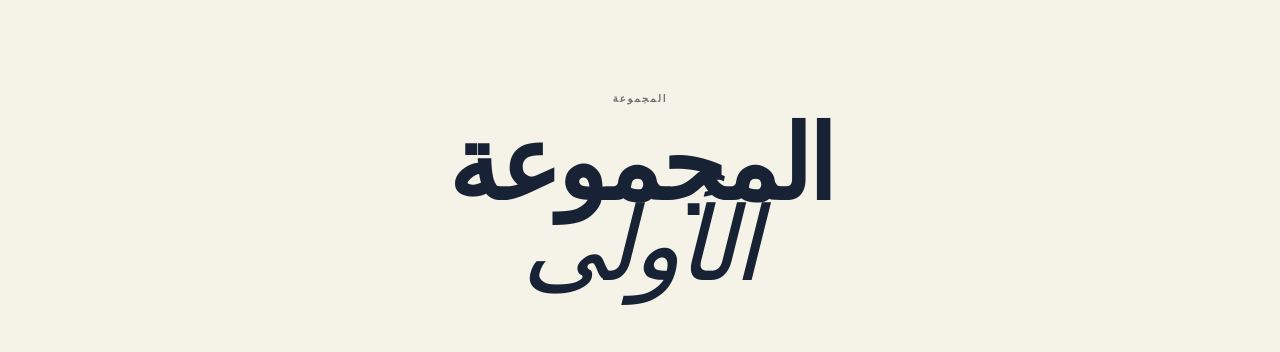
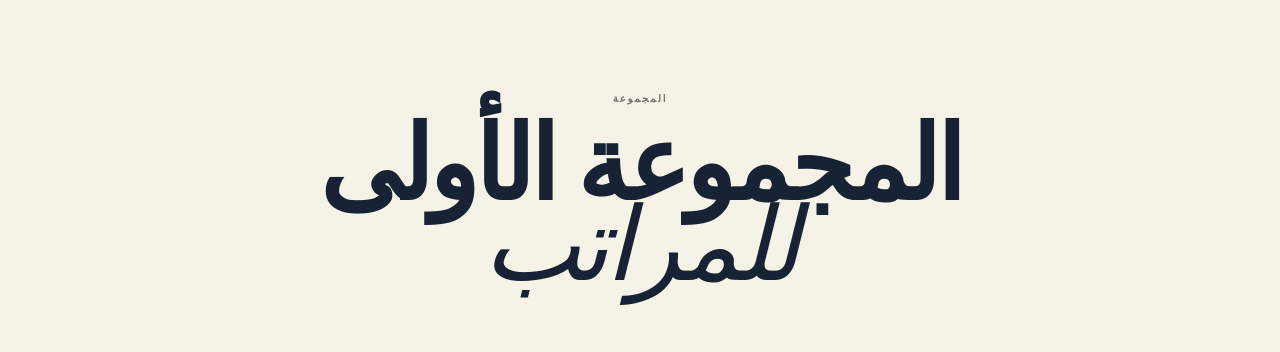
Before and after one commit to leen-saz/hoven-wholesale-site, a Next.js app: page / in a window 1280 px wide. Shown: the part 900-1252 px from the top of the page. Built offline with nearby package versions, Linux system fonts and the light colour scheme; a web font is replaced by a local one.

Commit message:
Set Softness as first mattress and update Arabic labels

```diff
--- a/app/page.tsx
+++ b/app/page.tsx
@@ -122,7 +122,7 @@ export default function Home() {
       <video autoPlay muted loop playsInline preload="auto"><source src="/video/hero.mp4" type="video/mp4" /></video><div className="veil" />
       <div className="center-copy hero-copy"><p className="eyebrow">{t.collection}</p><h1><Multiline>{t.hero}</Multiline></h1><p>{t.heroBody}</p><a className="round-link" href="#signature"><span>{t.explore}</span><b>↓</b></a></div>
     </section>
-    <section className="collection-intro"><p className="eyebrow">{t.label}</p><h2>{lang === "ar" ? <>المجموعة<br /><em>الأولى</em></> : <>Five mattresses,<br /><em>clearly considered.</em></>}</h2></section>
+    <section className="collection-intro"><p className="eyebrow">{t.label}</p><h2>{lang === "ar" ? <>المجموعة الأولى<br /><em>للمراتب</em></> : <>Five mattresses,<br /><em>clearly considered.</em></>}</h2></section>
     {[...mattresses].sort((a, b) => (a.id === "softness" ? -1 : b.id === "softness" ? 1 : 0)).map((m, index) => <section id={m.id} key={m.id} className={`mattress-stage ${active === m.id ? "is-active" : ""}`}>
       <div className="sticky-stage"><video autoPlay muted loop playsInline preload="auto"><source src={`/video/${m.video}.mp4`} type="video/mp4" /></video><div className="veil" />
         <div className="center-copy product-copy"><p className="eyebrow">{String(index + 1).padStart(2, "0")} / {m.name.en.toUpperCase()}</p><h2>{m.name[lang]}</h2><strong>{m.value[lang]}</strong></div>
```
